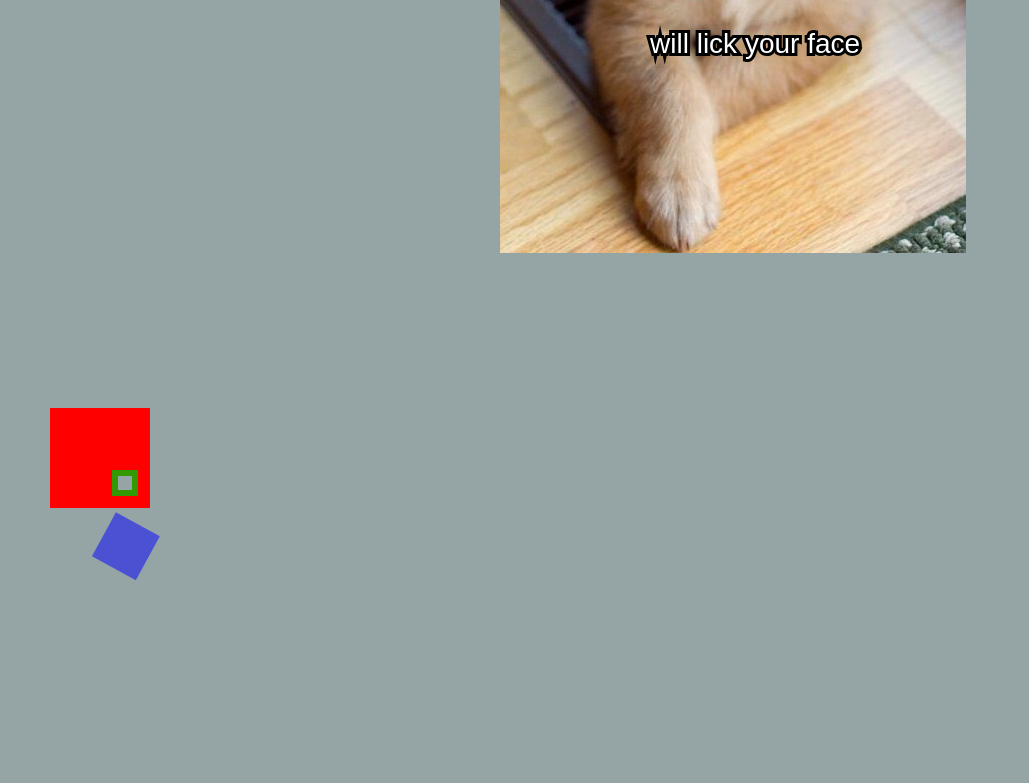
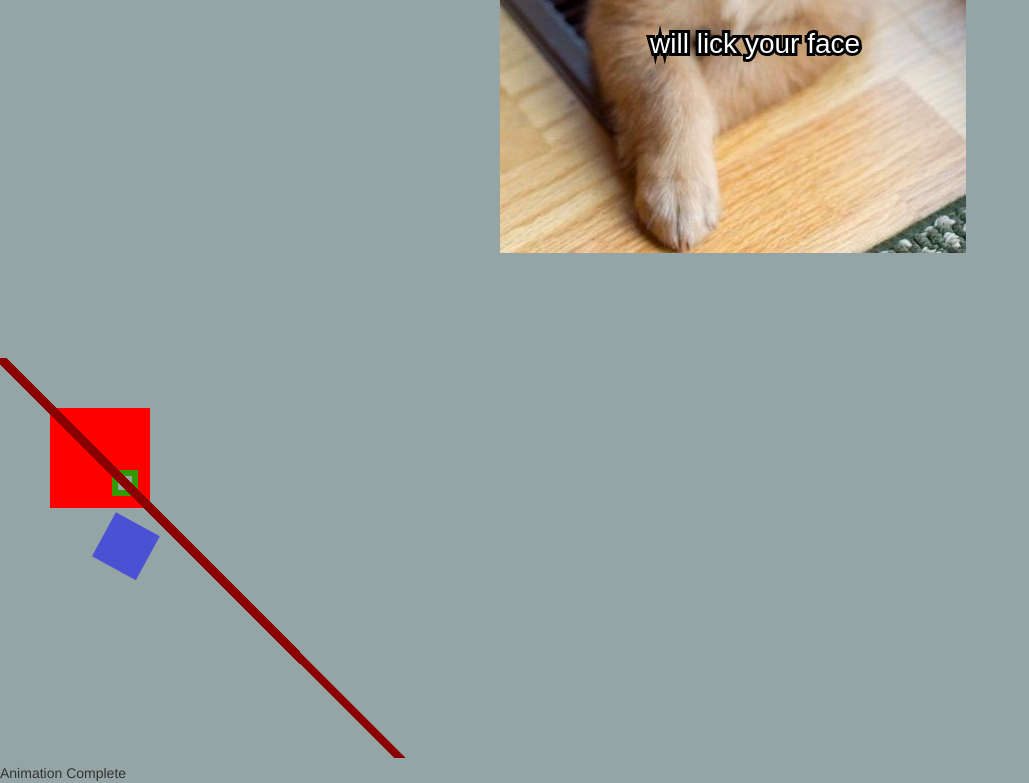
Before and after one commit to danieladelvos/pluralsight-html5-fundamentals, a website: page canvas.html in a window 1280 px wide. Shown: the part 447-1230 px from the top of the page, without its empty margins (0-1029 px from the left). Drawn offline with nearby package versions, Linux system fonts and the light colour scheme.

Commit message:
canvas animation basics

```diff
--- a/canvas.html
+++ b/canvas.html
@@ -19,6 +19,7 @@
 
 <section>
   <canvas id="canvas2" width="600" height="400"></canvas>
+  <div id="result"></div>
 </section>
   <script src="js/canvas-rec-state-mngmt.js"></script>
 </body>
--- a/js/canvas-rec-state-mngmt.js
+++ b/js/canvas-rec-state-mngmt.js
@@ -41,4 +41,28 @@ document.addEventListener('DOMContentLoaded', function(e) {
   context.lineWidth = 6;
   context.strokeRect(115, 115, 20, 20);
 
+  var x = 0, y = 0, frame,
+    canvas = document.getElementById('canvas2'),
+    context = canvas.getContext('2d');
+
+  var draw = function() {
+    if (x <= canvas.width) {
+      context.clearRect(300, 0, 600, 400);
+      context.strokeStyle = 'rgb(139, 0, 0)';
+      context.lineWidth = 8;
+      context.beginPath();
+      context.moveTo(0, 0);
+      context.lineTo(x += 10, y+= 10);
+      context.stroke();
+    }
+
+    else {
+      clearInterval(frame);
+      document.getElementById('result').innerText = 'Animation Complete';
+    }
+  }
+  frame = setInterval(function() {
+    draw();
+  }, 25);
+
 });
```
